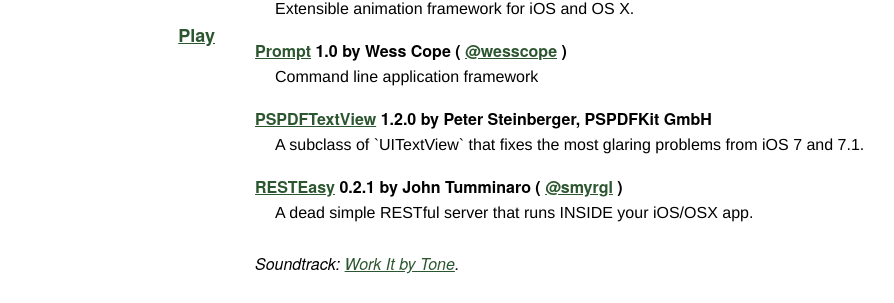
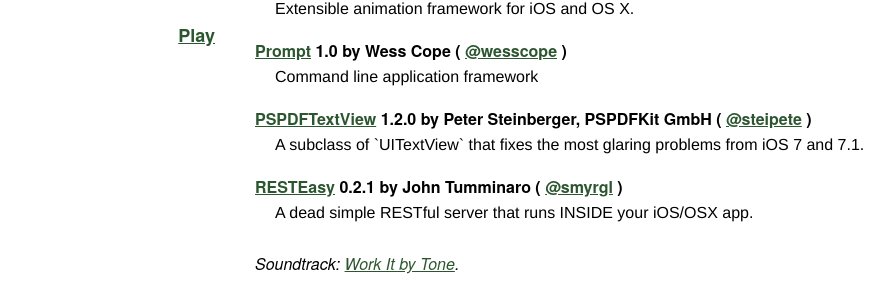
Before and after one commit to pod5/pod5.github.io, a Jekyll site: the page built from _posts/2014-05-05-episode6.html, in a window 1280 px wide. Shown: the part 358-661 px from the top of the page, without its empty margins (225-1119 px from the left). Built offline with Jekyll 4.4.1, drawn with Linux system fonts in a browser that asks for light colours; some of the changed lines change nothing that is shown.

Commit message:
Added Twitter account for @steipete.

```diff
--- a/_posts/2014-05-05-episode6.html
+++ b/_posts/2014-05-05-episode6.html
@@ -15,7 +15,7 @@
 
 {% include note.html   project='Prompt' version='1.0' author='Wess Cope' twitter='wesscope' description='Command line application framework' homepage='https://github.com/wess/Prompt' source='https://github.com/wess/Prompt' %}
 
-{% include note.html   project='PSPDFTextView' version='1.2.0' author='Peter Steinberger, PSPDFKit GmbH' twitter='' description='A subclass of `UITextView` that fixes the most glaring problems from iOS 7 and 7.1.' homepage='https://github.com/steipete/PSPDFTextView' source='https://github.com/steipete/PSPDFTextView' %}
+{% include note.html   project='PSPDFTextView' version='1.2.0' author='Peter Steinberger, PSPDFKit GmbH' twitter='steipete' description='A subclass of `UITextView` that fixes the most glaring problems from iOS 7 and 7.1.' homepage='https://github.com/steipete/PSPDFTextView' source='https://github.com/steipete/PSPDFTextView' %}
 
 {% include note.html   project='RESTEasy' version='0.2.1' author='John Tumminaro' twitter='smyrgl' description='A dead simple RESTful server that runs INSIDE your iOS/OSX app.' homepage='https://github.com/smyrgl/RESTEasy' source='https://github.com/smyrgl/RESTEasy' %}
 
```
